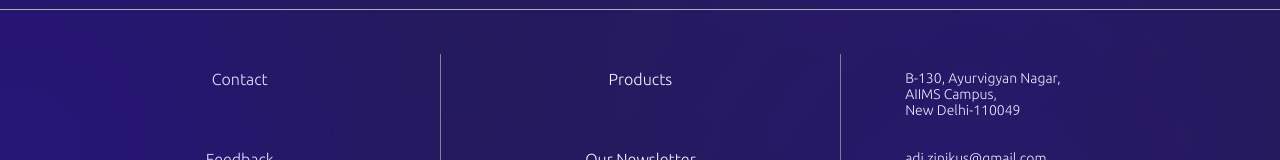
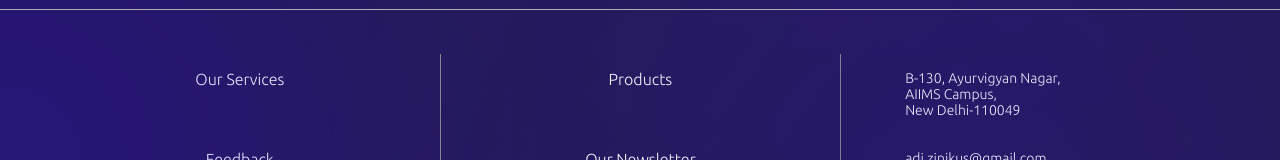
Before and after one commit to UjjwalPasahan/ZINIKUSWEB, a React (Create React App) app in the folder client/: page / in a window 1280 px wide. Shown: the part 3144-3304 px from the top of the page. Built offline with nearby package versions, Linux system fonts and the light colour scheme; a web font is replaced by a local one.

Commit message:
newsletter fixes

```diff
--- a/client/src/components/Footer.jsx
+++ b/client/src/components/Footer.jsx
@@ -15,7 +15,7 @@ const Footer = () => {
       <hr className="defaultHR" />
       <div className="footerDivider"></div>
       <div class="container">
-        <div class="contact"><Link to={'/contact'}>Contact</Link></div>
+        <div class="contact"><Link to={'/services'}>Our Services</Link></div>
         <div class="products"><Link to={'/product'}>Products</Link></div>
         <div class="address">
           B-130, Ayurvigyan Nagar,
--- a/client/src/styles/news.css
+++ b/client/src/styles/news.css
@@ -22,6 +22,7 @@
     padding: 1%;
     width: 20%;
     border-radius: 3%;
+    border: solid 1rem rgba(218, 218, 218, 0);
     display: flex;
     justify-content: center;
     align-items: center;
```
